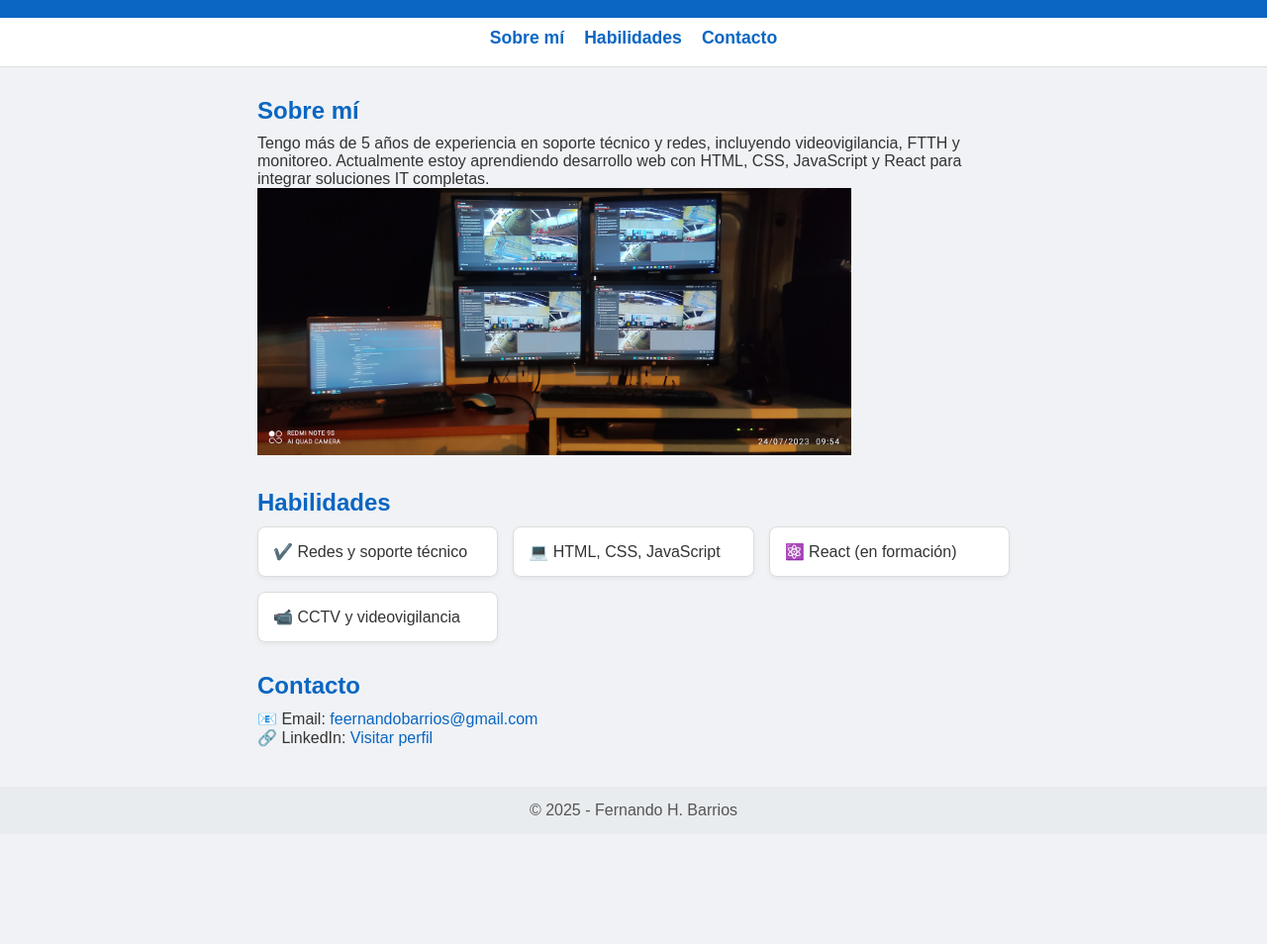
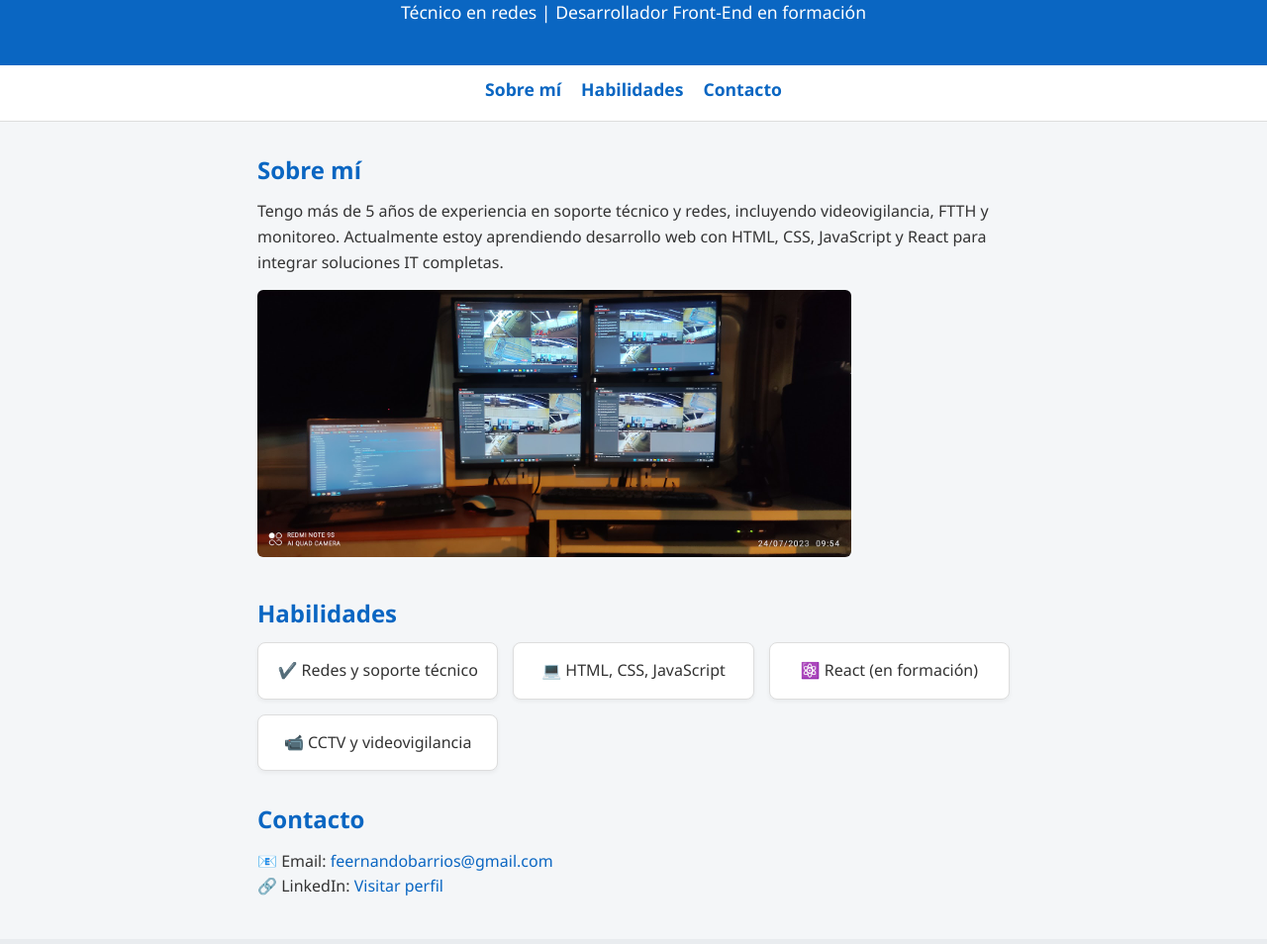
Before and after one commit to fer-barrios/presentacion-personal, a plain HTML site: page index.html in a window 1280 px wide. Shown: the part 256-1210 px from the top of the page at 99% size. Before the commit the page ends 1099 px from the top, so only its background shows below. Drawn offline with Linux system fonts and the light colour scheme.

Commit message:
Mejoras y Reorganizacion del archivo Style.css

```diff
--- a/style.css
+++ b/style.css
@@ -1,13 +1,11 @@
-body {
-    font-family: Arial, sans-serif;
-    background-color: #f0f2f5;
-    color: #333;
-    margin: 0;
-    padding: 0;/* Reset básico */
+/* ============================= */
+/* 🔄 RESET BÁSICO Y CONFIGURACIÓN GLOBAL */
+/* ============================= */
 * {
     margin: 0;
     padding: 0;
     box-sizing: border-box;
+    transition: all 0.2s ease-in-out;
   }
 
   body {
@@ -17,7 +15,9 @@ body {
     line-height: 1.6;
   }
 
-    /* Header con imagen */
+  /* ============================= */
+  /* 🔷 ENCABEZADO (HEADER) */
+  /* ============================= */
   header {
     background-color: #0a66c2;
     color: white;
@@ -34,7 +34,66 @@ body {
     object-fit: cover;
   }
 
-    /* Secciones principales */
+  header h1 {
+    font-size: 2rem;
+    margin-top: 10px;
+  }
+
+  header p {
+    margin-top: 10px;
+    font-size: 1.1rem;
+  }
+
+  /* ============================= */
+  /* 🔹 MENÚ DE NAVEGACIÓN (NAVBAR) */
+  /* ============================= */
+  .navbar {
+    background-color: #ffffff;
+    border-bottom: 1px solid #ddd;
+    padding: 10px 20px;
+    text-align: center;
+    position: sticky;
+    top: 0;
+    z-index: 1000;
+  }
+
+  .nav-links {
+    list-style: none;
+    display: flex;
+    justify-content: center;
+    flex-wrap: wrap;
+    gap: 20px;
+    margin: 0;
+    padding: 0;
+  }
+
+  .nav-links li a {
+    text-decoration: none;
+    color: #0a66c2;
+    font-weight: bold;
+  }
+
+  .nav-links li a:hover {
+    text-decoration: underline;
+  }
+
+  .logo {
+    display: none;
+    font-weight: bold;
+    color: #0a66c2;
+    font-size: 18px;
+  }
+
+  .hamburger {
+    display: none;
+    font-size: 26px;
+    cursor: pointer;
+    color: #0a66c2;
+  }
+
+  /* ============================= */
+  /* 🧱 CONTENIDO PRINCIPAL (MAIN) */
+  /* ============================= */
   main {
     max-width: 800px;
     margin: 30px auto;
@@ -48,8 +107,58 @@ body {
   h2 {
     color: #0a66c2;
     margin-bottom: 10px;
+    font-size: 1.5rem;
   }
 
+  /* ============================= */
+  /* 🧩 HABILIDADES - TARJETAS */
+  /* ============================= */
+  .cards {
+    display: grid;
+    grid-template-columns: repeat(auto-fit, minmax(220px, 1fr));
+    gap: 15px;
+  }
+
+  .card {
+    background-color: white;
+    border: 1px solid #ddd;
+    padding: 15px;
+    border-radius: 8px;
+    box-shadow: 0 2px 4px rgba(0,0,0,0.05);
+    text-align: center;
+  }
+
+  .card:hover {
+    transform: translateY(-4px);
+    box-shadow: 0 4px 10px rgba(0,0,0,0.1);
+  }
+
+  /* ============================= */
+  /* 🖼️ IMAGEN DE TRABAJO */
+  /* ============================= */
+  .trabajocampo {
+    width: 100%;
+    height: auto;
+    max-width: 600px;
+    margin-top: 15px;
+    border-radius: 6px;
+  }
+
+  /* ============================= */
+  /* 🔗 ENLACES */
+  /* ============================= */
+  a {
+    color: #0a66c2;
+    text-decoration: none;
+  }
+
+  a:hover {
+    text-decoration: underline;
+  }
+
+  /* ============================= */
+  /* 📎 LISTAS */
+  /* ============================= */
   ul {
     list-style: none;
     padding-left: 0;
@@ -60,17 +169,9 @@ body {
     font-size: 1.1em;
   }
 
-    /* Enlaces */
-    a {
-      color: #0a66c2;
-      text-decoration: none;
-    }
-
-    a:hover {
-      text-decoration: underline;
-    }
-
-    /* Footer */
+  /* ============================= */
+  /* 📥 PIE DE PÁGINA (FOOTER) */
+  /* ============================= */
   footer {
     text-align: center;
     padding: 15px;
@@ -78,7 +179,10 @@ body {
     color: #555;
     margin-top: 40px;
   }
-    /* Diseño responsivo para pantallas pequeñas */
+
+  /* ============================= */
+  /* 📱 RESPONSIVE DESIGN */
+  /* ============================= */
   @media (max-width: 600px) {
     header {
       padding: 30px 10px;
@@ -89,7 +193,7 @@ body {
       height: 90px;
     }
 
-  h1 {
+    header h1 {
       font-size: 1.5rem;
     }
 
@@ -108,69 +212,7 @@ body {
     footer {
       font-size: 0.9rem;
     }
-}
-.navbar {
-  background-color: #ffffff;
-  border-bottom: 1px solid #ddd;
-  padding: 10px 20px;
-  text-align: center;
-  position: sticky;
-  top: 0;
-  z-index: 1000;
-}
 
-.nav-links {
-  list-style: none;
-  padding: 0;
-  margin: 0;
-  display: flex;
-  justify-content: center;
-  flex-wrap: wrap;
-  gap: 20px;
-}
-
-.nav-links li a {
-  text-decoration: none;
-  color: #0a66c2;
-  font-weight: bold;
-}
-
-.nav-links li a:hover {
-  text-decoration: underline;
-}
-.cards {
-  display: grid;
-  grid-template-columns: repeat(auto-fit, minmax(220px, 1fr));
-  gap: 15px;
-}
-
-.card {
-  background-color: white;
-  border: 1px solid #ddd;
-  padding: 15px;
-  border-radius: 8px;
-  box-shadow: 0 2px 4px rgba(0,0,0,0.05);
-  transition: transform 0.2s;
-}
-
-.card:hover {
-  transform: translateY(-4px);
-}
-.hamburger {
-  display: none;
-  font-size: 26px;
-  cursor: pointer;
-  color: #0a66c2;
-}
-
-.logo {
-  display: none;
-  font-weight: bold;
-  color: #0a66c2;
-  font-size: 18px;
-}
-
-@media (max-width: 600px) {
     .navbar {
       display: flex;
       justify-content: space-between;
@@ -196,10 +238,3 @@ body {
       display: flex;
     }
   }
-.trabajocampo{
-    width: 100%;
-    height: auto;
-    max-width: 600px;
-}
-
-}
```
Lines whose indentation alone changed are shown as unchanged.
